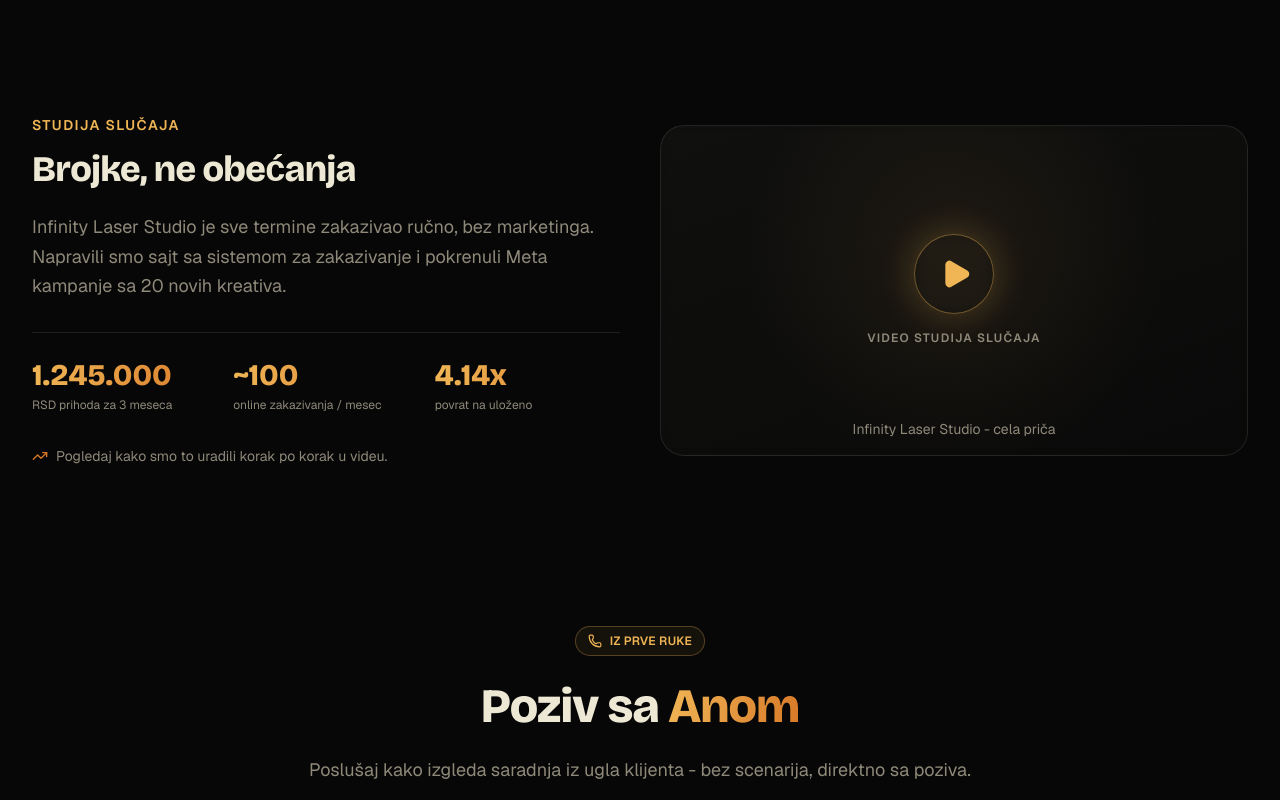
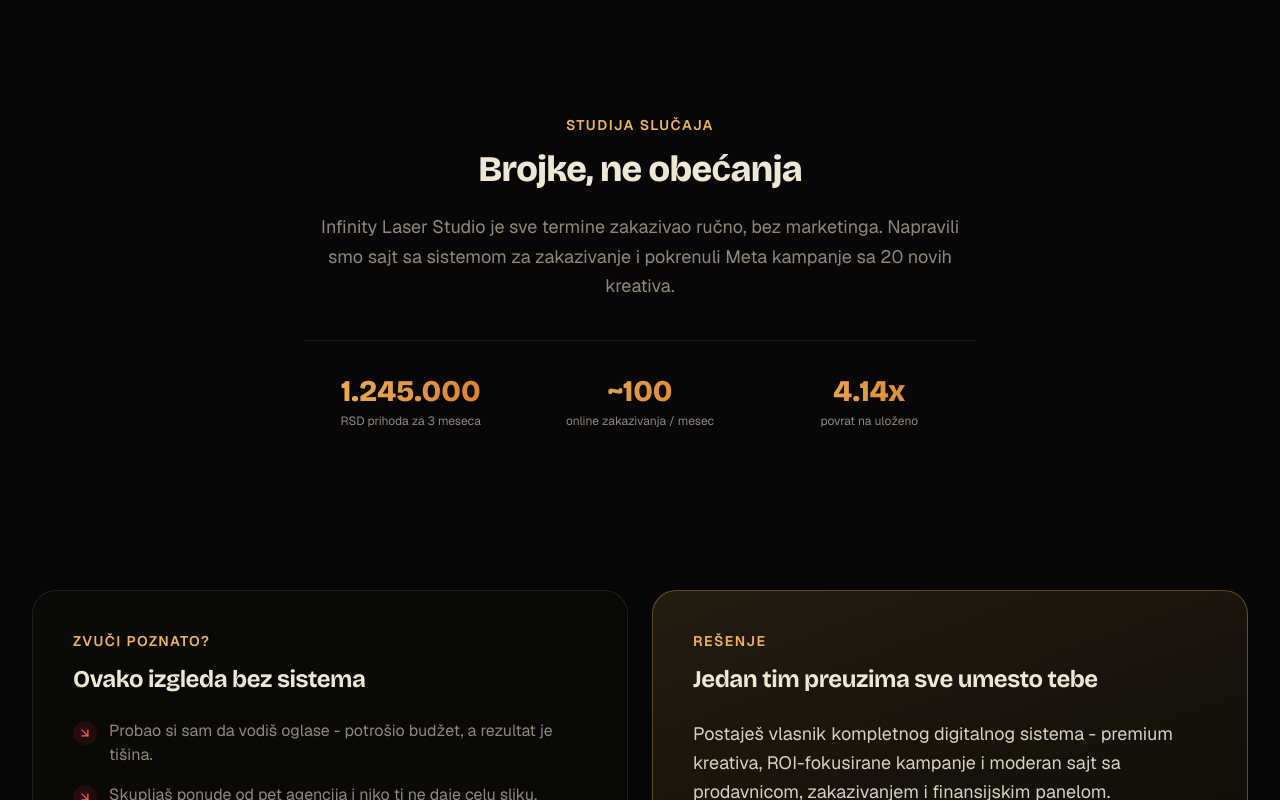
Before and after one commit to lukamacura/skeylo, a Next.js app: page /paketi/profit-za-tebe in a window 1280 px wide. Shown: the part 1860-2660 px from the top of the page. Built offline with nearby package versions, Linux system fonts and the light colour scheme.

Commit message:
removed videos

```diff
--- a/src/components/site/CreativeEngineLanding.tsx
+++ b/src/components/site/CreativeEngineLanding.tsx
@@ -3,11 +3,9 @@
 import Link from "next/link";
 import { motion } from "framer-motion";
 import {
-  Play,
   ArrowLeft,
   ArrowRight,
   ArrowDownRight,
-  TrendingUp,
   Image as ImageIcon,
   PenTool,
   Layers,
@@ -40,53 +38,6 @@
 
 const ctaCls =
   "group inline-flex items-center justify-center gap-2 rounded-md bg-gradient-to-r from-[#f0b656] to-[#d87928] px-6 py-3.5 text-base font-extrabold text-[#0a0a0a] shadow-lg shadow-[#f0b656]/20 transition-transform hover:-translate-y-0.5 sm:px-7 sm:py-4";
-
-/* Reusable video placeholder - swap `<div>` for a real <video>/embed later */
-function VideoFrame({
-  label,
-  caption,
-  aspect = "aspect-video",
-}: {
-  label: string;
-  caption?: string;
-  aspect?: string;
-}) {
-  return (
-    <motion.div
-      initial={{ opacity: 0, y: 24 }}
-      whileInView={{ opacity: 1, y: 0 }}
-      viewport={{ once: true, margin: "-60px" }}
-      transition={{ type: "spring", stiffness: 140, damping: 22 }}
-      className={`group relative ${aspect} w-full overflow-hidden rounded-3xl border border-border card-glass`}
-    >
-      {/* glow */}
-      <div
-        aria-hidden
-        className="pointer-events-none absolute inset-0 opacity-60"
-        style={{
-          background: `radial-gradient(circle at 50% 40%, ${GOLD}1f, transparent 60%)`,
-        }}
-      />
-      {/* play button */}
-      <div className="absolute inset-0 flex flex-col items-center justify-center gap-4">
-        <span
-          className="inline-flex size-14 items-center justify-center rounded-full border border-[#f0b656]/40 bg-[#0a0a0a]/40 backdrop-blur transition-transform group-hover:scale-110 sm:size-20"
-          style={{ boxShadow: `0 0 40px -6px ${GOLD}66` }}
-        >
-          <Play className="size-6 translate-x-0.5 fill-[#f0b656] text-[#f0b656] sm:size-8" />
-        </span>
-        <span className="text-xs font-semibold uppercase tracking-widest text-muted-foreground">
-          {label}
-        </span>
-      </div>
-      {caption && (
-        <span className="absolute bottom-3 left-1/2 max-w-[90%] -translate-x-1/2 truncate whitespace-nowrap text-xs text-muted-foreground sm:bottom-4 sm:text-sm">
-          {caption}
-        </span>
-      )}
-    </motion.div>
-  );
-}
 
 function SectionLabel({ children }: { children: React.ReactNode }) {
   return (
@@ -294,22 +245,21 @@
         </div>
       </section>
 
-      {/* ───────────── CASE STUDY (video) ───────────── */}
+      {/* ───────────── CASE STUDY ───────────── */}
       <section className="py-12 md:py-20">
         <div className="container-x">
-          <div className="grid items-center gap-10 lg:grid-cols-2">
-            <div>
+          <div className="mx-auto max-w-3xl text-center">
             <SectionLabel>Studija slučaja</SectionLabel>
             <h2 className="mt-3 text-balance text-2xl font-extrabold leading-tight sm:text-4xl">
               Brojke, ne obećanja
             </h2>
-              <p className="mt-4 text-base leading-relaxed text-muted-foreground sm:mt-5 sm:text-lg">
-                Iste kampanje, ista publika - samo nove kreative. Premium
-                vizueli su zaustavili skrol, podigli CTR i spustili cenu po
-                kupcu. Rezultat: preko 113.000€ generisano kroz Skeylo kreative.
+            <p className="mx-auto mt-4 max-w-2xl text-base leading-relaxed text-muted-foreground sm:mt-5 sm:text-lg">
+              Iste kampanje, ista publika - samo nove kreative. Premium vizueli
+              su zaustavili skrol, podigli CTR i spustili cenu po kupcu.
+              Rezultat: preko 113.000€ generisano kroz Skeylo kreative.
             </p>
 
-              <div className="mt-8 grid grid-cols-3 gap-4 border-t border-border pt-6">
+            <div className="mx-auto mt-10 grid max-w-2xl grid-cols-3 gap-4 border-t border-border pt-8">
               {[
                 { value: "113.000€", label: "generisano kroz kreative" },
                 { value: "10", label: "premium kreativa po brendu" },
@@ -325,17 +275,6 @@
                 </div>
               ))}
             </div>
-
-              <div className="mt-8 flex items-center gap-2 text-sm text-muted-foreground">
-                <TrendingUp className="size-4 text-primary" />
-                Pogledaj kreative koje su donele rezultat u videu.
-              </div>
-            </div>
-
-            <VideoFrame
-              label="Video studija slučaja"
-              caption="Kreative koje prodaju - cela priča"
-            />
           </div>
         </div>
       </section>
--- a/src/components/site/ProfitAcceleratorLanding.tsx
+++ b/src/components/site/ProfitAcceleratorLanding.tsx
@@ -3,7 +3,6 @@
 import Link from "next/link";
 import { motion } from "framer-motion";
 import {
-  Play,
   ArrowLeft,
   ArrowRight,
   ArrowDownRight,
@@ -39,53 +38,6 @@
 
 const ctaCls =
   "group inline-flex items-center justify-center gap-2 rounded-md bg-gradient-to-r from-[#f0b656] to-[#d87928] px-6 py-3.5 text-base font-extrabold text-[#0a0a0a] shadow-lg shadow-[#f0b656]/20 transition-transform hover:-translate-y-0.5 sm:px-7 sm:py-4";
-
-/* Reusable video placeholder - swap `<div>` for a real <video>/embed later */
-function VideoFrame({
-  label,
-  caption,
-  aspect = "aspect-video",
-}: {
-  label: string;
-  caption?: string;
-  aspect?: string;
-}) {
-  return (
-    <motion.div
-      initial={{ opacity: 0, y: 24 }}
-      whileInView={{ opacity: 1, y: 0 }}
-      viewport={{ once: true, margin: "-60px" }}
-      transition={{ type: "spring", stiffness: 140, damping: 22 }}
-      className={`group relative ${aspect} w-full overflow-hidden rounded-3xl border border-border card-glass`}
-    >
-      {/* glow */}
-      <div
-        aria-hidden
-        className="pointer-events-none absolute inset-0 opacity-60"
-        style={{
-          background: `radial-gradient(circle at 50% 40%, ${GOLD}1f, transparent 60%)`,
-        }}
-      />
-      {/* play button */}
-      <div className="absolute inset-0 flex flex-col items-center justify-center gap-4">
-        <span
-          className="inline-flex size-14 items-center justify-center rounded-full border border-[#f0b656]/40 bg-[#0a0a0a]/40 backdrop-blur transition-transform group-hover:scale-110 sm:size-20"
-          style={{ boxShadow: `0 0 40px -6px ${GOLD}66` }}
-        >
-          <Play className="size-6 translate-x-0.5 fill-[#f0b656] text-[#f0b656] sm:size-8" />
-        </span>
-        <span className="text-xs font-semibold uppercase tracking-widest text-muted-foreground">
-          {label}
-        </span>
-      </div>
-      {caption && (
-        <span className="absolute bottom-3 left-1/2 max-w-[90%] -translate-x-1/2 truncate whitespace-nowrap text-xs text-muted-foreground sm:bottom-4 sm:text-sm">
-          {caption}
-        </span>
-      )}
-    </motion.div>
-  );
-}
 
 function SectionLabel({ children }: { children: React.ReactNode }) {
   return (
@@ -292,23 +244,21 @@
         </div>
       </section>
 
-      {/* ───────────── CASE STUDY (video) ───────────── */}
+      {/* ───────────── CASE STUDY ───────────── */}
       <section className="py-12 md:py-20">
         <div className="container-x">
-          <div className="grid items-center gap-10 lg:grid-cols-2">
-            <div>
+          <div className="mx-auto max-w-3xl text-center">
             <SectionLabel>Studija slučaja</SectionLabel>
             <h2 className="mt-3 text-balance text-2xl font-extrabold leading-tight sm:text-4xl">
               Brojke, ne obećanja
             </h2>
-              <p className="mt-4 text-base leading-relaxed text-muted-foreground sm:mt-5 sm:text-lg">
+            <p className="mx-auto mt-4 max-w-2xl text-base leading-relaxed text-muted-foreground sm:mt-5 sm:text-lg">
               Preuzeli smo vođenje Meta kampanja, pustili 20 kreativa u
               testiranje i analizirali sajt. Skalirali smo pobednike i
-                isključili ono što ne radi - rezultat je predvidiv, merljiv
-                rast.
+              isključili ono što ne radi - rezultat je predvidiv, merljiv rast.
             </p>
 
-              <div className="mt-8 grid grid-cols-3 gap-4 border-t border-border pt-6">
+            <div className="mx-auto mt-10 grid max-w-2xl grid-cols-3 gap-4 border-t border-border pt-8">
               {[
                 { value: "20", label: "kreativa za testiranje i skaliranje" },
                 { value: "FB+IG", label: "kampanje pod našim vođenjem" },
@@ -324,17 +274,6 @@
                 </div>
               ))}
             </div>
-
-              <div className="mt-8 flex items-center gap-2 text-sm text-muted-foreground">
-                <TrendingUp className="size-4 text-primary" />
-                Pogledaj kako optimizujemo kampanje korak po korak u videu.
-              </div>
-            </div>
-
-            <VideoFrame
-              label="Video studija slučaja"
-              caption="Kampanje koje skaliraju - cela priča"
-            />
           </div>
         </div>
       </section>
--- a/src/components/site/ProfitZaTebeLanding.tsx
+++ b/src/components/site/ProfitZaTebeLanding.tsx
@@ -4,7 +4,6 @@
 import Image from "next/image";
 import { motion } from "framer-motion";
 import {
-  Play,
   ArrowLeft,
   ArrowRight,
   ArrowDownRight,
@@ -16,7 +15,6 @@
   CalendarCheck,
   LineChart,
   Sparkles,
-  Phone,
 } from "lucide-react";
 import { getPackage, formatPrice } from "@/lib/packages";
 import ProfitQuizPopup from "@/components/site/ProfitQuizPopup";
@@ -41,53 +39,6 @@
 
 const ctaCls =
   "group inline-flex items-center justify-center gap-2 rounded-md bg-gradient-to-r from-[#f0b656] to-[#d87928] px-6 py-3.5 text-base font-extrabold text-[#0a0a0a] shadow-lg shadow-[#f0b656]/20 transition-transform hover:-translate-y-0.5 sm:px-7 sm:py-4";
-
-/* Reusable video placeholder - swap `<div>` for a real <video>/embed later */
-function VideoFrame({
-  label,
-  caption,
-  aspect = "aspect-video",
-}: {
-  label: string;
-  caption?: string;
-  aspect?: string;
-}) {
-  return (
-    <motion.div
-      initial={{ opacity: 0, y: 24 }}
-      whileInView={{ opacity: 1, y: 0 }}
-      viewport={{ once: true, margin: "-60px" }}
-      transition={{ type: "spring", stiffness: 140, damping: 22 }}
-      className={`group relative ${aspect} w-full overflow-hidden rounded-3xl border border-border card-glass`}
-    >
-      {/* glow */}
-      <div
-        aria-hidden
-        className="pointer-events-none absolute inset-0 opacity-60"
-        style={{
-          background: `radial-gradient(circle at 50% 40%, ${GOLD}1f, transparent 60%)`,
-        }}
-      />
-      {/* play button */}
-      <div className="absolute inset-0 flex flex-col items-center justify-center gap-4">
-        <span
-          className="inline-flex size-14 items-center justify-center rounded-full border border-[#f0b656]/40 bg-[#0a0a0a]/40 backdrop-blur transition-transform group-hover:scale-110 sm:size-20"
-          style={{ boxShadow: `0 0 40px -6px ${GOLD}66` }}
-        >
-          <Play className="size-6 translate-x-0.5 fill-[#f0b656] text-[#f0b656] sm:size-8" />
-        </span>
-        <span className="text-xs font-semibold uppercase tracking-widest text-muted-foreground">
-          {label}
-        </span>
-      </div>
-      {caption && (
-        <span className="absolute bottom-3 left-1/2 max-w-[90%] -translate-x-1/2 truncate whitespace-nowrap text-xs text-muted-foreground sm:bottom-4 sm:text-sm">
-          {caption}
-        </span>
-      )}
-    </motion.div>
-  );
-}
 
 function SectionLabel({ children }: { children: React.ReactNode }) {
   return (
@@ -287,22 +238,21 @@
         </div>
       </section>
 
-      {/* ───────────── CASE STUDY (video) ───────────── */}
+      {/* ───────────── CASE STUDY ───────────── */}
       <section className="py-12 md:py-20">
         <div className="container-x">
-          <div className="grid items-center gap-10 lg:grid-cols-2">
-            <div>
+          <div className="mx-auto max-w-3xl text-center">
             <SectionLabel>Studija slučaja</SectionLabel>
             <h2 className="mt-3 text-balance text-2xl font-extrabold leading-tight sm:text-4xl">
               Brojke, ne obećanja
             </h2>
-              <p className="mt-4 text-base leading-relaxed text-muted-foreground sm:mt-5 sm:text-lg">
+            <p className="mx-auto mt-4 max-w-2xl text-base leading-relaxed text-muted-foreground sm:mt-5 sm:text-lg">
               Infinity Laser Studio je sve termine zakazivao ručno, bez
               marketinga. Napravili smo sajt sa sistemom za zakazivanje i
               pokrenuli Meta kampanje sa 20 novih kreativa.
             </p>
 
-              <div className="mt-8 grid grid-cols-3 gap-4 border-t border-border pt-6">
+            <div className="mx-auto mt-10 grid max-w-2xl grid-cols-3 gap-4 border-t border-border pt-8">
               {[
                 { value: "1.245.000", label: "RSD prihoda za 3 meseca" },
                 { value: "~100", label: "online zakazivanja / mesec" },
@@ -318,43 +268,6 @@
                 </div>
               ))}
             </div>
-
-              <div className="mt-8 flex items-center gap-2 text-sm text-muted-foreground">
-                <TrendingUp className="size-4 text-primary" />
-                Pogledaj kako smo to uradili korak po korak u videu.
-              </div>
-            </div>
-
-            <VideoFrame
-              label="Video studija slučaja"
-              caption="Infinity Laser Studio - cela priča"
-            />
-          </div>
-        </div>
-      </section>
-
-      {/* ───────────── "POZIV SA ANOM" (video) ───────────── */}
-      <section className="py-12 md:py-20">
-        <div className="container-x">
-          <div className="mx-auto max-w-3xl text-center">
-            <span
-              className="inline-flex items-center gap-2 rounded-full border border-[#f0b656]/30 bg-[#f0b656]/[0.06] px-3 py-1.5 text-xs font-semibold uppercase tracking-wide"
-              style={{ color: GOLD }}
-            >
-              <Phone className="size-3.5" />
-              Iz prve ruke
-            </span>
-            <h2 className="mt-5 text-balance text-2xl font-extrabold leading-tight sm:text-4xl md:text-5xl">
-              Poziv sa <span className="text-gradient">Anom</span>
-            </h2>
-            <p className="mx-auto mt-4 max-w-2xl text-base text-muted-foreground sm:mt-5 sm:text-lg">
-              Poslušaj kako izgleda saradnja iz ugla klijenta - bez scenarija,
-              direktno sa poziva.
-            </p>
-          </div>
-
-          <div className="mx-auto mt-10 max-w-4xl">
-            <VideoFrame label="Pusti snimak poziva" caption="Poziv sa Anom" />
           </div>
         </div>
       </section>
```
Lines whose indentation alone changed are shown as unchanged.
